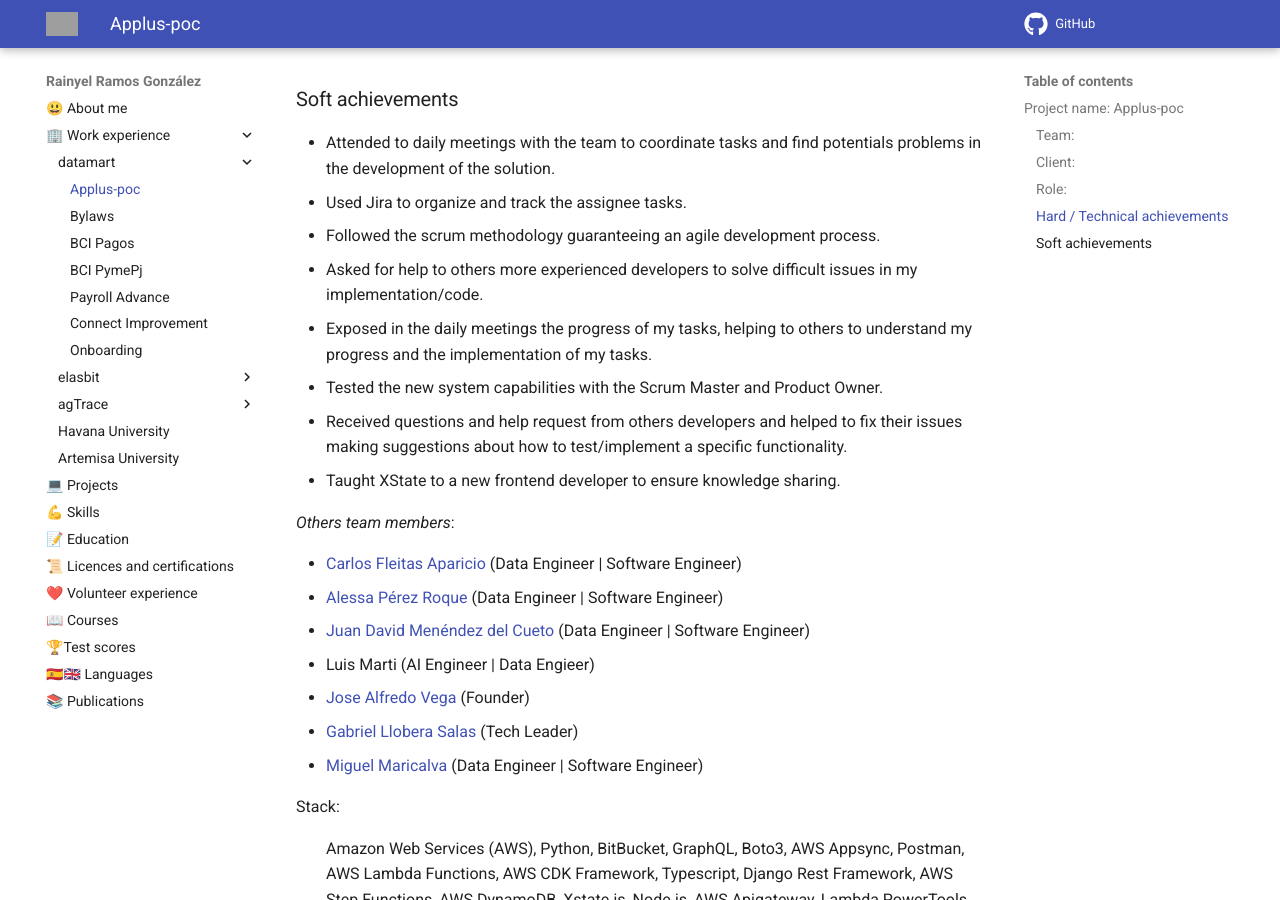
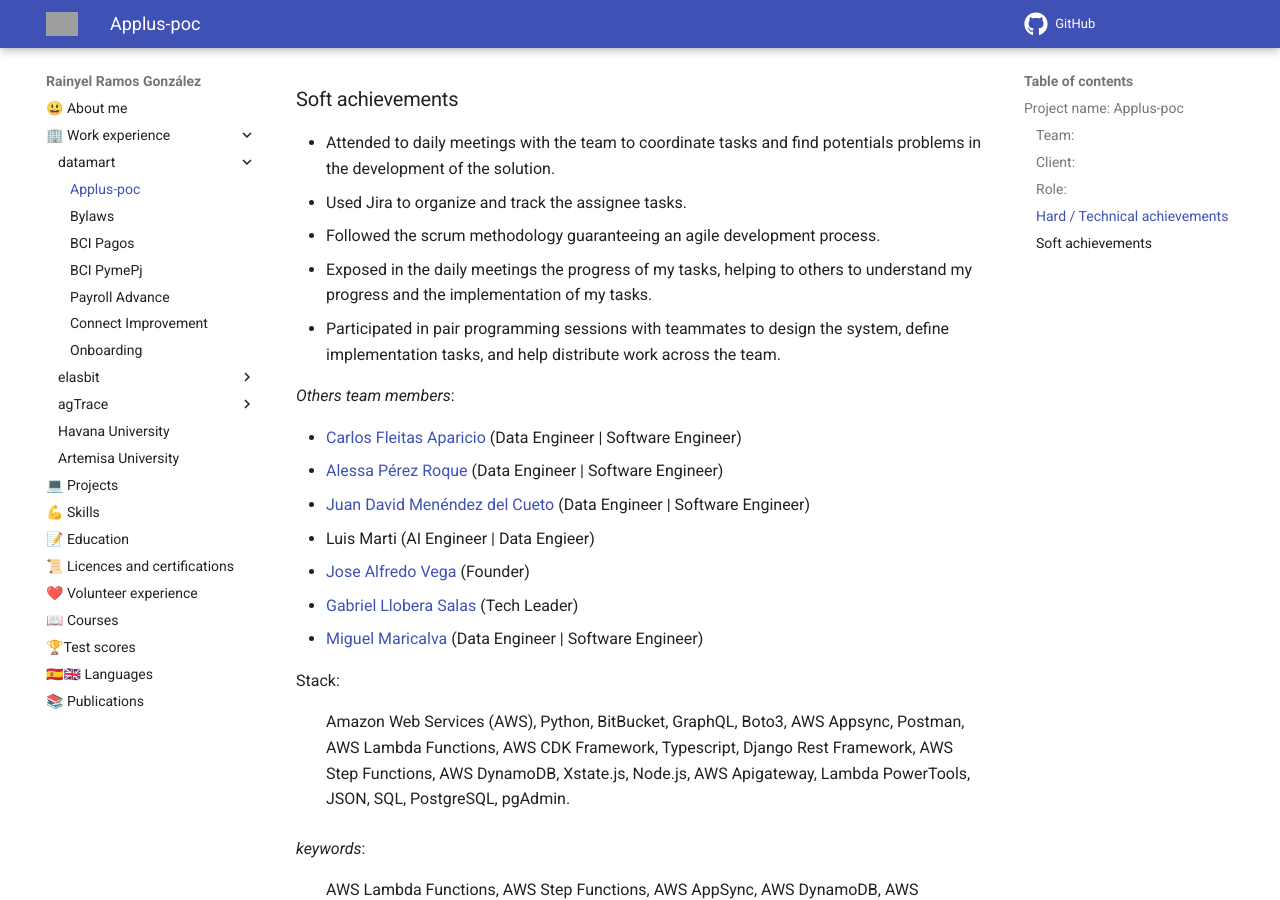
Before and after one commit to rayniel95/rayniel95.github.io, an MkDocs documentation site: the page built from docs/work_experience/dkl/applus_poc.md, in a window 1280 px wide and 900 px high, scrolled down 1511 px. Built offline with MkDocs 1.6.1 and Material for MkDocs 9.7.7, drawn with Linux system fonts in a browser that asks for light colours; grey boxes are pictures that could not be loaded.

Commit message:
docs(work_experience): enhance Applus project description with team collaboration details

```diff
--- a/docs/work_experience/dkl/applus_poc.md
+++ b/docs/work_experience/dkl/applus_poc.md
@@ -41,11 +41,9 @@ This project involved developing a proof-of-concept (POC) web platform for the a
 - Attended to daily meetings with the team to coordinate tasks and find potentials problems in the development of the solution.
 - Used Jira to organize and track the assignee tasks.
 - Followed the scrum methodology guaranteeing an agile development process.
-- Asked for help to others more experienced developers to solve difficult issues in my implementation/code.
 - Exposed in the daily meetings the progress of my tasks, helping to others to understand my progress and the implementation of my tasks.
-- Tested the new system capabilities with the Scrum Master and Product Owner.
-- Received questions and help request from others developers and helped to fix their issues making suggestions about how to test/implement a specific functionality.
-- Taught XState to a new frontend developer to ensure knowledge sharing.
+- Participated in pair programming sessions with teammates to design the system, define implementation tasks, and help distribute work across the team.
+
 
 *Others team members*:
 <!-- maybe extend this with more public profiles? -->
```
